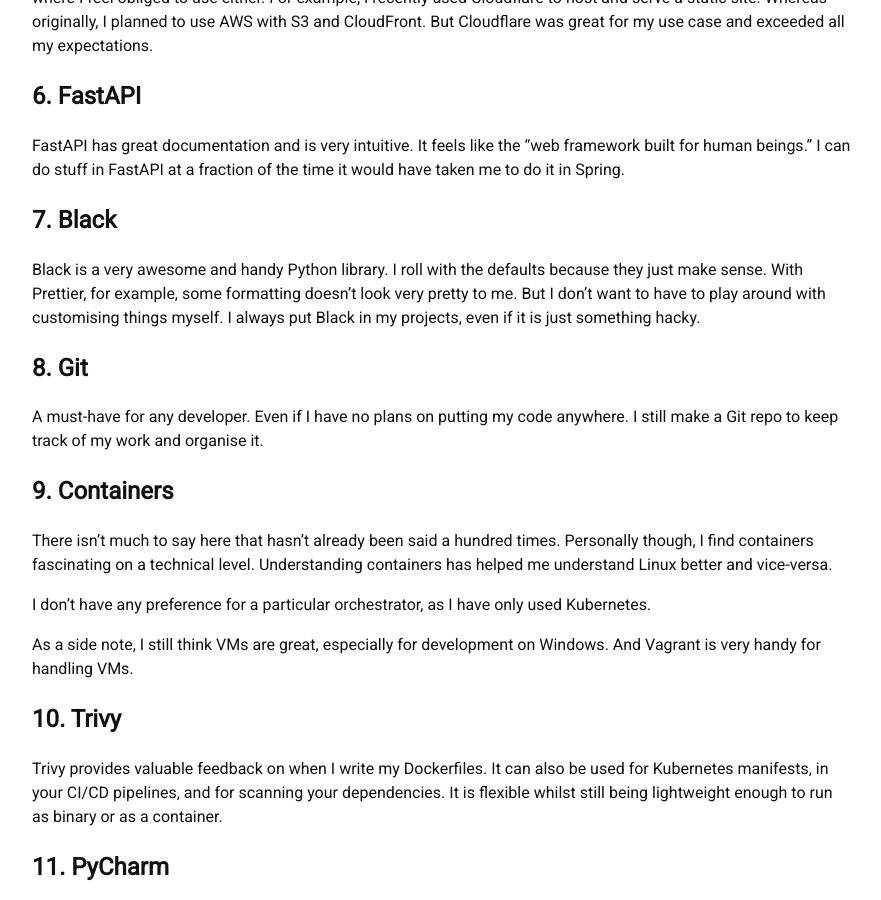
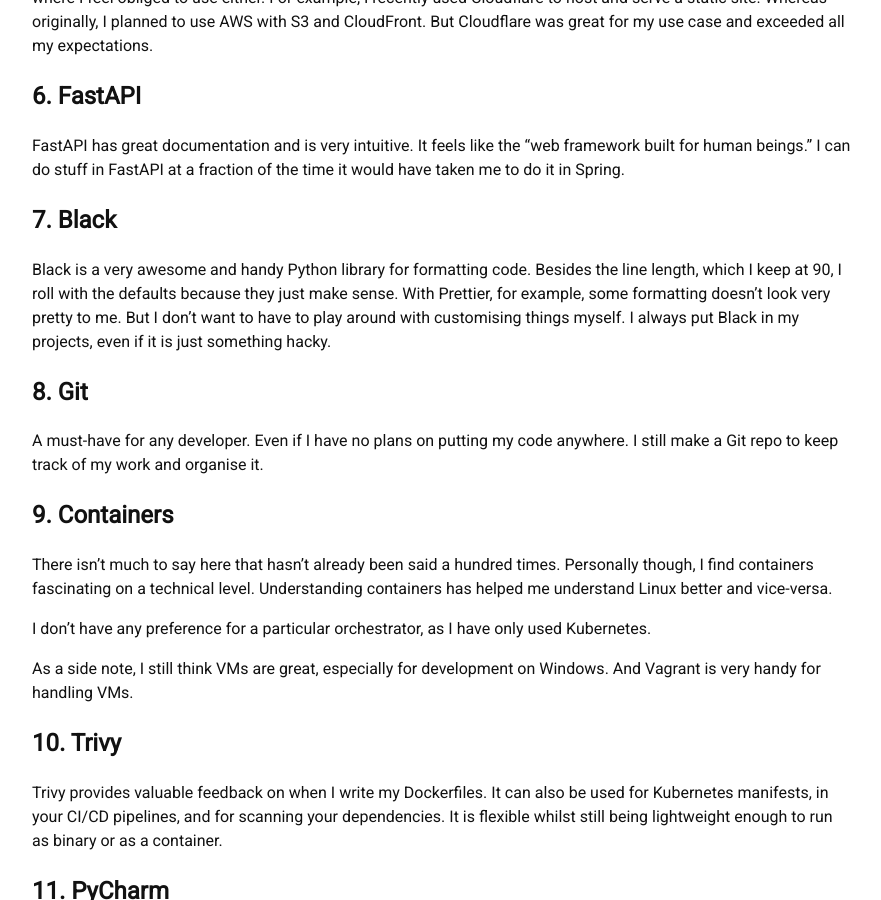
Before and after one commit to matt-andersen/mattandersen.dev, a Jekyll site: the page built from _posts/2022-04/2022-04-26-my-favourite-technologies.md, in a window 1280 px wide and 900 px high, scrolled down 1379 px. Shown: the whole window, without its empty margins (198-1079 px from the left). Built offline with Jekyll 4.4.1, drawn with Linux system fonts in a browser that asks for light colours; some of the changed text lies outside the part shown.

Commit message:
Improve explanation for the Black code formatter

```diff
--- a/_posts/2022-04/2022-04-26-my-favourite-technologies.md
+++ b/_posts/2022-04/2022-04-26-my-favourite-technologies.md
@@ -17,8 +17,8 @@
 of arbitrary and based purely on feeling.
 
 There are a lot of things I haven't used before that I would like to use. So
-some of these might be dethroned in the future. Also, this isn't an
-authoritative list, it is all personal preference. 🙂
+some of these items on the list might be dethroned in the future. Also, this
+isn't an authoritative list, it is all personal preference. 🙂
 
 ## 1. Python
 
@@ -79,11 +79,11 @@
 
 ## 7. Black
 
-Black is a very awesome and handy Python library. I roll with the defaults
-because they just make sense. With Prettier, for example, some formatting
-doesn't look very pretty to me. But I don't want to have to play around with
-customising things myself. I always put Black in my projects, even if it is just
-something hacky.
+Black is a very awesome and handy Python library for formatting code. Besides
+the line length, which I keep at 90, I roll with the defaults because they just
+make sense. With Prettier, for example, some formatting doesn't look very pretty
+to me. But I don't want to have to play around with customising things myself. I
+always put Black in my projects, even if it is just something hacky.
 
 ## 8. Git
 
```
